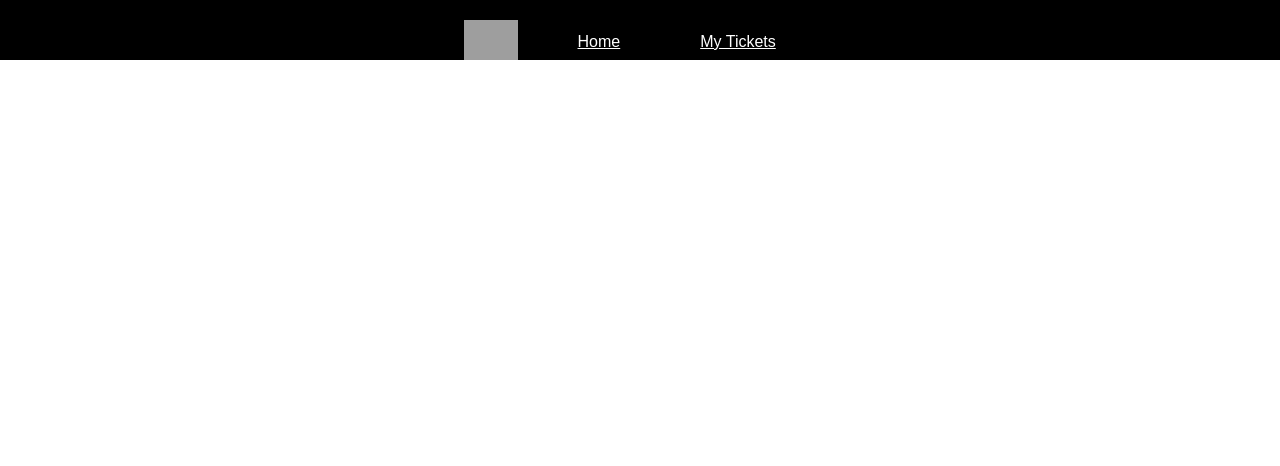
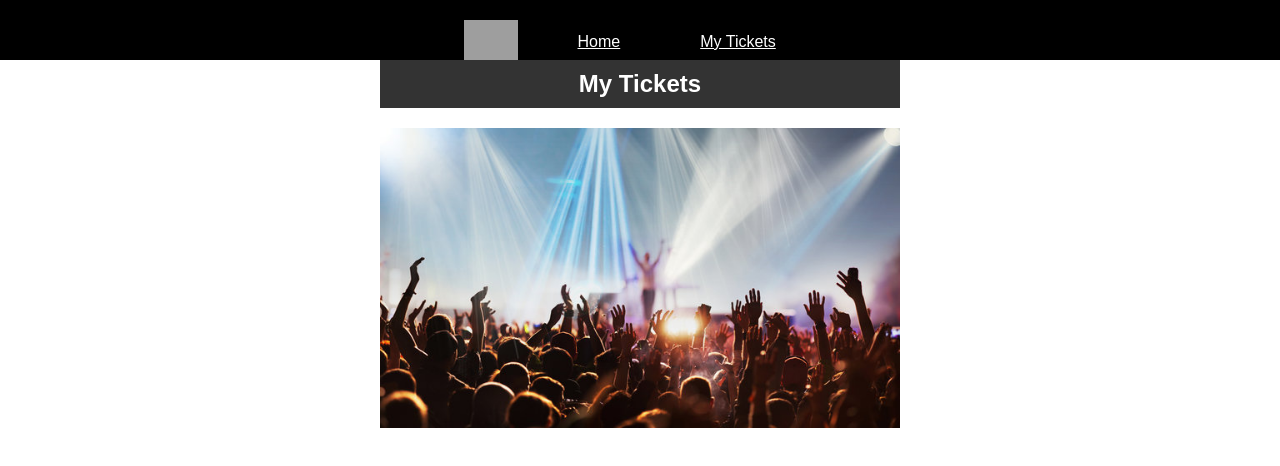
Before and after one commit to USC-EventEase/FrontEnd, a React (Create React App) app in the folder eventfe/: page /myTickets in a window 1280 px wide. Shown: the top 466 px of the page. Built offline with nearby package versions, Linux system fonts and the light colour scheme; grey boxes are pictures that could not be loaded.

Commit message:
Added MyTickets Page backend integration remaining

```diff
--- a/eventfe/src/App.js
+++ b/eventfe/src/App.js
@@ -21,7 +21,7 @@ function App() {
                   <Route path='/' element={<Login />} />
                   <Route path='/signup' element={<Signup />} />
                   <Route path='/home' element={<><Navbar /><Events /></>} />
-                  <Route path='/event/:id' element={<><Navbar /><EventPage /></>} />
+                  <Route path='/event/:id' element={<><Navbar /><EventPage setTickets={setTickets} /></>} />
                   <Route path='/myTickets' element={<><Navbar /><MyTickets tickets={tickets} /></>} />
 
               </Routes>
--- a/eventfe/src/MyTickets/MyTickets.css
+++ b/eventfe/src/MyTickets/MyTickets.css
@@ -1,12 +1,35 @@
+/* General Page Styling */
 .my-tickets-page {
   text-align: center;
   margin: 20px;
 }
 
+/* Header Styling */
+.my-tickets-header {
+  margin-top: 60px;
+  background-color: #333;
+  color: white;
+  padding: 10px 20px;
+}
+
+.my-tickets-header h1 {
+  font-size: 24px;
+}
+
+/* Background Image Styling */
+.my-tickets-background img {
+  width: 100%;
+  height: 300px;
+  object-fit: cover;
+  margin-top: 20px;
+}
+
+/* Ticket Cards Layout */
 .tickets-list {
   display: flex;
   justify-content: space-around;
   flex-wrap: wrap;
+  margin-top: 20px;
 }
 
 .ticket-card {
@@ -14,12 +37,22 @@
   padding: 15px;
   margin: 10px;
   border: 1px solid #ccc;
+  background-color: #f9f9f9;
 }
 
 .ticket-card h3 {
   font-size: 18px;
 }
 
+.ticket-card p {
+  font-size: 16px;
+}
+
 .qr-code {
   margin-top: 10px;
 }
+
+.ticket-card img {
+  max-width: 100%;
+  margin-top: 10px;
+}
--- a/eventfe/src/MyTickets/MyTickets.js
+++ b/eventfe/src/MyTickets/MyTickets.js
@@ -8,20 +8,30 @@ import { QRCodeCanvas } from 'qrcode.react';  // Correct named import
 const MyTickets = ({ tickets }) => {
   return (
     <div className="my-tickets-page">
-      <h1>My Tickets</h1>
-      <div className="tickets-list">
+      {/* Header Section */}
+      <section className="my-tickets-header">
+        <h1>My Tickets</h1>
+      </section>
+      {/* Background Image Section */}
+      <section className="my-tickets-background">
+        <img src="/sample event bg.jpg" alt="Background" />
+      </section>
+      {/* Tickets Section */}
+      <section className="tickets-list">
         {tickets.map((ticket, index) => (
           <div key={index} className="ticket-card">
             <h3>{ticket.eventName}</h3>
+            <p><strong>Time:</strong> {ticket.time}</p>
+            <p><strong>Venue:</strong> {ticket.venue}</p>
             <p>VIP Tickets: {ticket.vipTickets}</p>
             <p>General Tickets: {ticket.generalTickets}</p>
             <div className="qr-code">
-              {/* Here you can use a QR code library */}
+              {/* Display QR code for the ticket */}
               <QRCodeCanvas value={ticket.qrCode} size={128} />
             </div>
           </div>
         ))}
-      </div>
+      </section>
     </div>
   );
 };
--- a/eventfe/src/eventDetails/EventPage.css
+++ b/eventfe/src/eventDetails/EventPage.css
@@ -23,6 +23,7 @@
     color: white;
     padding: 10px 20px;
     width: 100%;
+    text-align: center;
   }
 
   .event-logo {
--- a/eventfe/src/eventDetails/EventPage.js
+++ b/eventfe/src/eventDetails/EventPage.js
@@ -6,7 +6,7 @@ import { QRCode } from 'qrcode.react';  // Correct named import
 
 
 
-const EventPage = () => {
+const EventPage = ({ setTickets }) => {
   // Initialize state for ticket quantities
   const { id } = useParams(); // Get the event ID from the URL parameter
   const [vipTickets, setVipTickets] = useState(0);
@@ -49,11 +49,14 @@ const EventPage = () => {
   const handleRegister = () => {
     const newTicket = {
         eventName: currentEvent.name,
+        time: currentEvent.time,  // Add time here
+        venue: currentEvent.venue,
         vipTickets,
         generalTickets,
         qrCode: `${currentEvent.name}-${vipTickets}-${generalTickets}`,  // This can be changed as per your need
       };
-    setMyTickets([...myTickets, newTicket]);
+    // setMyTickets([...myTickets, newTicket]);
+    setTickets((prevTickets) => [...prevTickets, newTicket]);
     console.log("New Ticket Registered:", newTicket);
     console.log("VIP Tickets:", vipTickets);
     console.log("General Tickets:", generalTickets);
```
Lines whose indentation alone changed are shown as unchanged.
